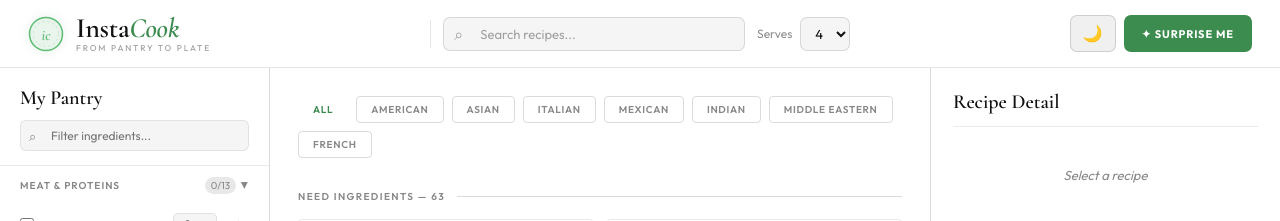
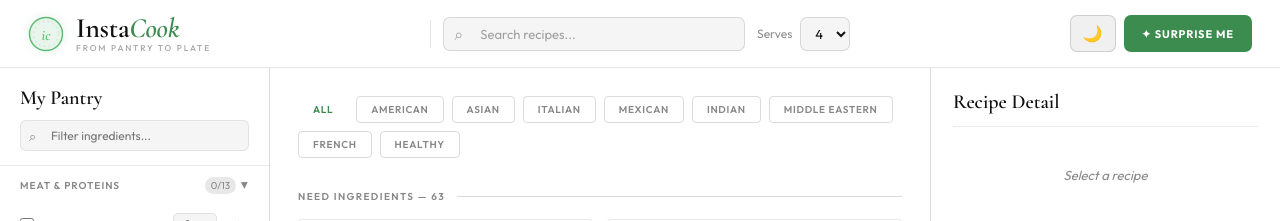
Before and after one commit to whsiao-recipe/instacook, a React (Create React App) app: page / in a window 1280 px wide. Shown: the top 221 px of the page. Built offline with nearby package versions, Linux system fonts and the light colour scheme.

Commit message:
Update App.js

```diff
--- a/src/App.js
+++ b/src/App.js
@@ -38,7 +38,7 @@ const PANTRY_CATALOG = {
   ]
 };
 
-const CUISINES = ["All", "American", "Asian", "Italian", "Mexican", "Indian", "Middle Eastern", "French"];
+const CUISINES = ["All", "American", "Asian", "Italian", "Mexican", "Indian", "Middle Eastern", "French", "Healthy"];
 
 const RECIPE_LIBRARY = [
   {
```
